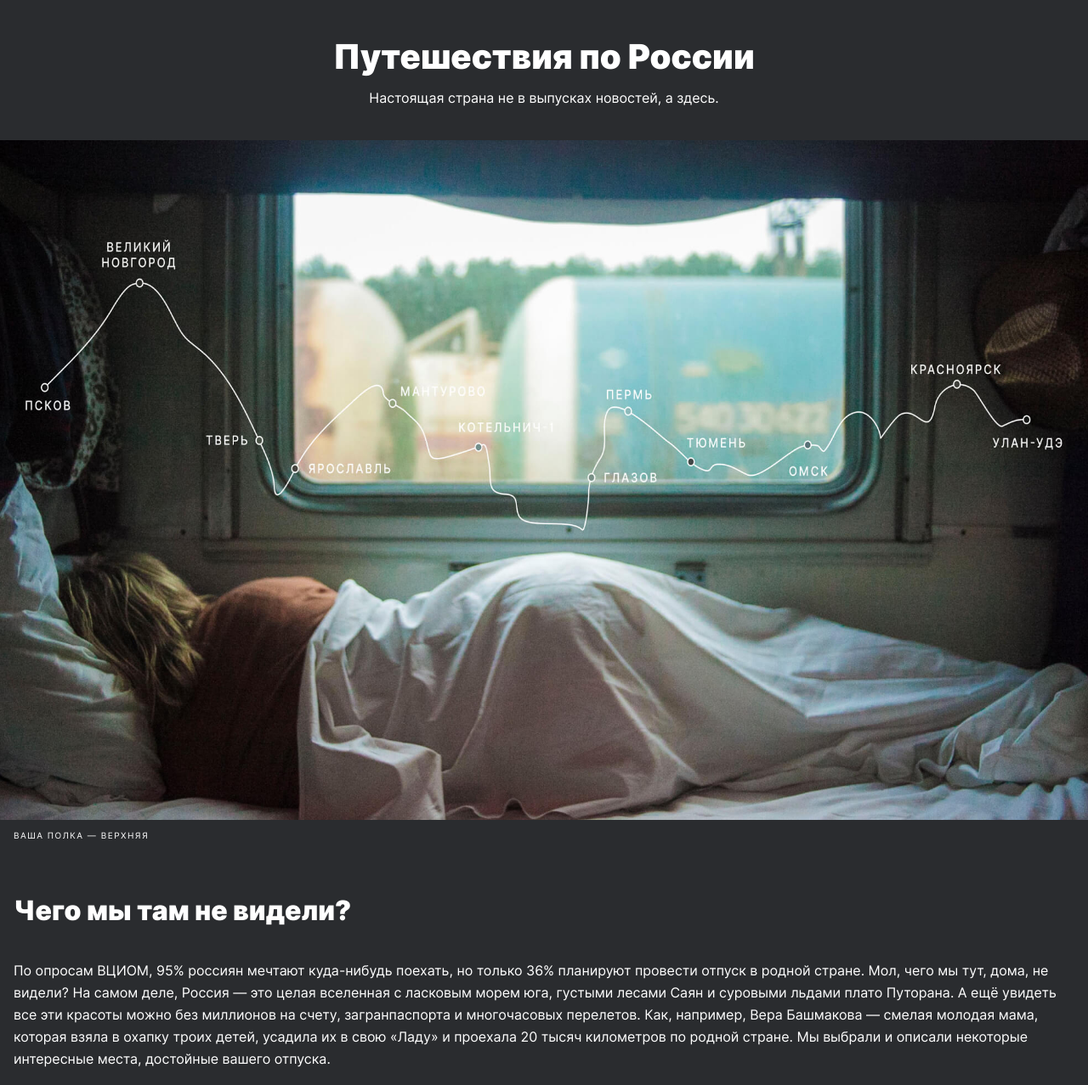
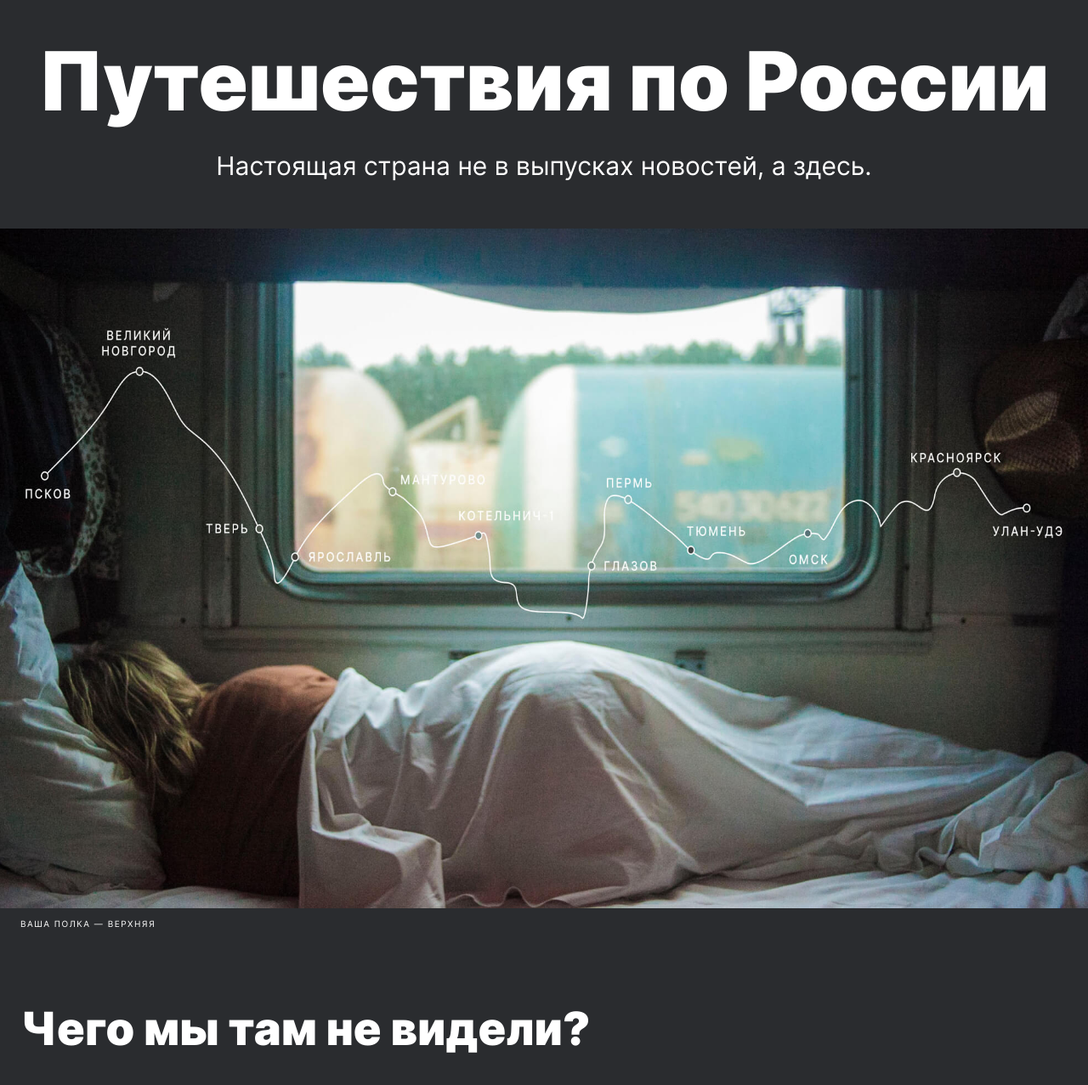
Before and after one commit to marselsagitov/russian-travel, a plain HTML site: page index.html in a window 1280 px wide. Shown: the part 83-1360 px from the top of the page at 85% size. Drawn offline with Linux system fonts and the light colour scheme.

Commit message:
photo-grid 720

```diff
--- a/blocks/intro/__title/intro__title.css
+++ b/blocks/intro/__title/intro__title.css
@@ -4,3 +4,10 @@ font-size: 32px;
 line-height: 35px;
 margin: 0;
 }
+
+@media screen and (min-width: 720px) {
+  .intro__title {
+    font-size: 54px;
+    line-height: 58px;
+  }
+}
--- a/blocks/intro/intro.css
+++ b/blocks/intro/intro.css
@@ -1,3 +1,9 @@
 .intro {
   margin: 64px 16px;
 }
+
+@media screen and (min-width: 720px) {
+  .intro {
+    margin: 88px 24px;
+  }
+}
--- a/blocks/lead/__caption/lead__caption.css
+++ b/blocks/lead/__caption/lead__caption.css
@@ -6,3 +6,9 @@
   letter-spacing: 1.5px;
   text-transform: uppercase;
 }
+
+@media screen and (min-width: 720px) {
+  .lead__caption {
+    margin-left: 24px;
+  }
+}
--- a/blocks/lead/__subtitle/lead__subtitle.css
+++ b/blocks/lead/__subtitle/lead__subtitle.css
@@ -1,7 +1,15 @@
 .lead__subtitle {
-  margin: 16px 16px 40px;
+  margin: 0 16px 40px;
   text-align: center;
   font-weight: 400;
   font-size: 16px;
   line-height: 20px;
 }
+
+@media screen and (min-width: 720px) {
+  .lead__subtitle {
+    margin: 0 64px 56px;
+    font-size: 30px;
+    line-height: 36px;
+  }
+}
--- a/blocks/lead/__title/lead__title.css
+++ b/blocks/lead/__title/lead__title.css
@@ -1,7 +1,15 @@
 .lead__title {
-  margin: 0 16px;
+  margin: 0 16px 16px;
   text-align: center;
   font-weight: 900;
   font-size: 40px;
   line-height: 44px;
 }
+
+@media screen and (min-width: 720px) {
+  .lead__title {
+    margin: 0 24px 32px;
+    font-size: 96px;
+    line-height: 100px;
+  }
+}
--- a/blocks/photo-grid/__container/photo-grid__container.css
+++ b/blocks/photo-grid/__container/photo-grid__container.css
@@ -7,3 +7,9 @@
   max-width: 1184px;
   list-style: none;
 }
+
+@media screen and (min-width: 720px) {
+  .photo-grid__container {
+    gap: 16px;
+  }
+}
--- a/blocks/photo-grid/photo-grid.css
+++ b/blocks/photo-grid/photo-grid.css
@@ -1,3 +1,9 @@
 .photo-grid {
   margin: 0 16px 64px;
 }
+
+@media screen and (min-width: 720px) {
+  .photo-grid {
+    margin: 0 24px 88px;
+  }
+}
```
